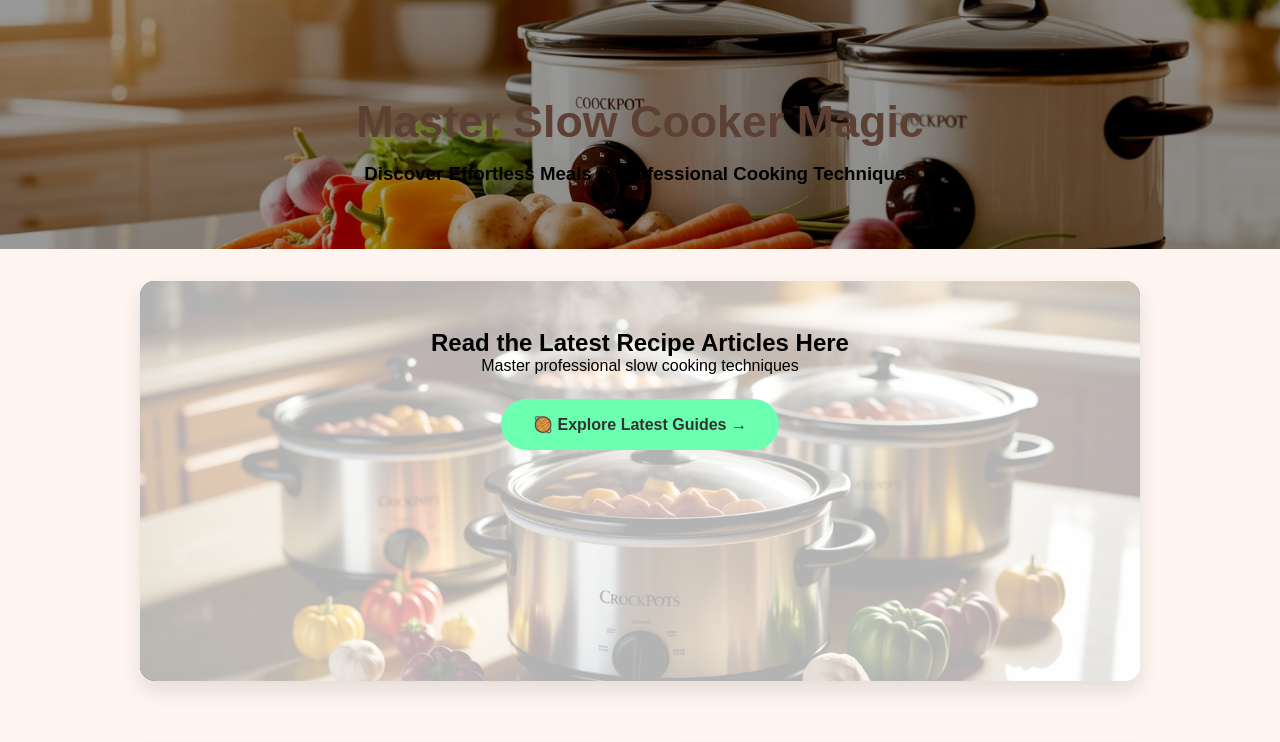
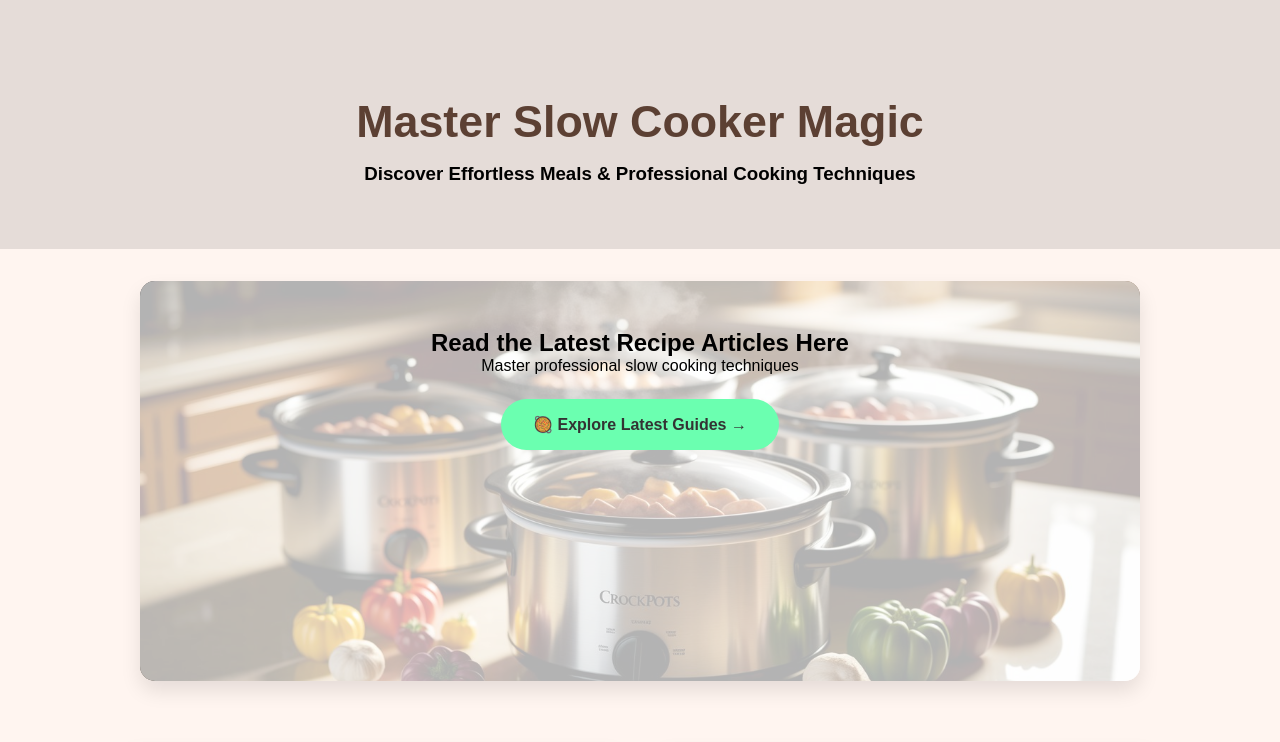
Before and after one commit to HowNow101/crockpot-articles, a plain HTML site: page index.html in a window 1280 px wide. Shown: the top 742 px of the page. Drawn offline with Linux system fonts and the light colour scheme.

Commit message:
Update index.html

```diff
--- a/index.html
+++ b/index.html
@@ -25,8 +25,8 @@
         .hero {
             text-align: center;
             padding: 6rem 2rem 4rem;
-            background: linear-gradient(rgba(0,0,0,0.4), rgba(0,0,0,0.4)),
-                        url('images/title image.jpeg') center/cover;
+            background: linear-gradient(rgba(0,0,0,0.1), rgba(0,0,0,0.1)),
+                        url('') center/cover;
         }
 
         .hero h1 {
```
